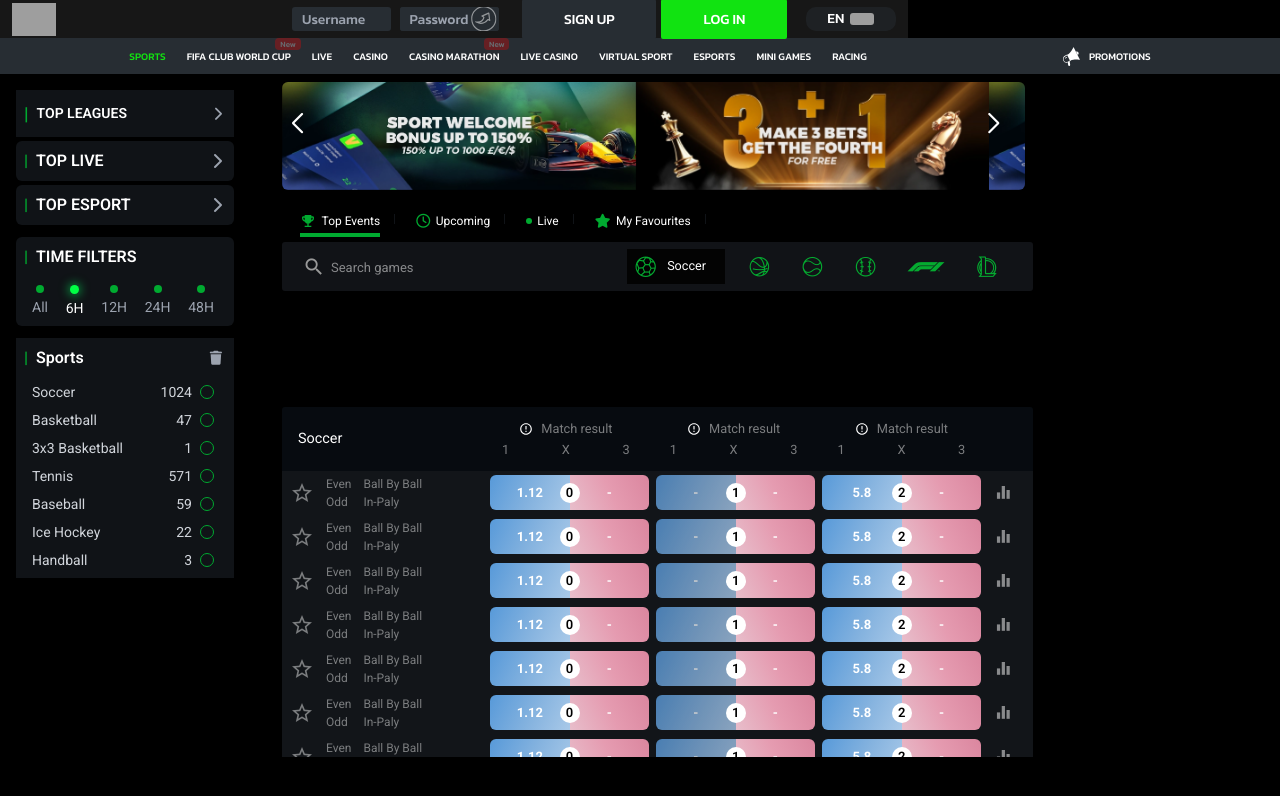
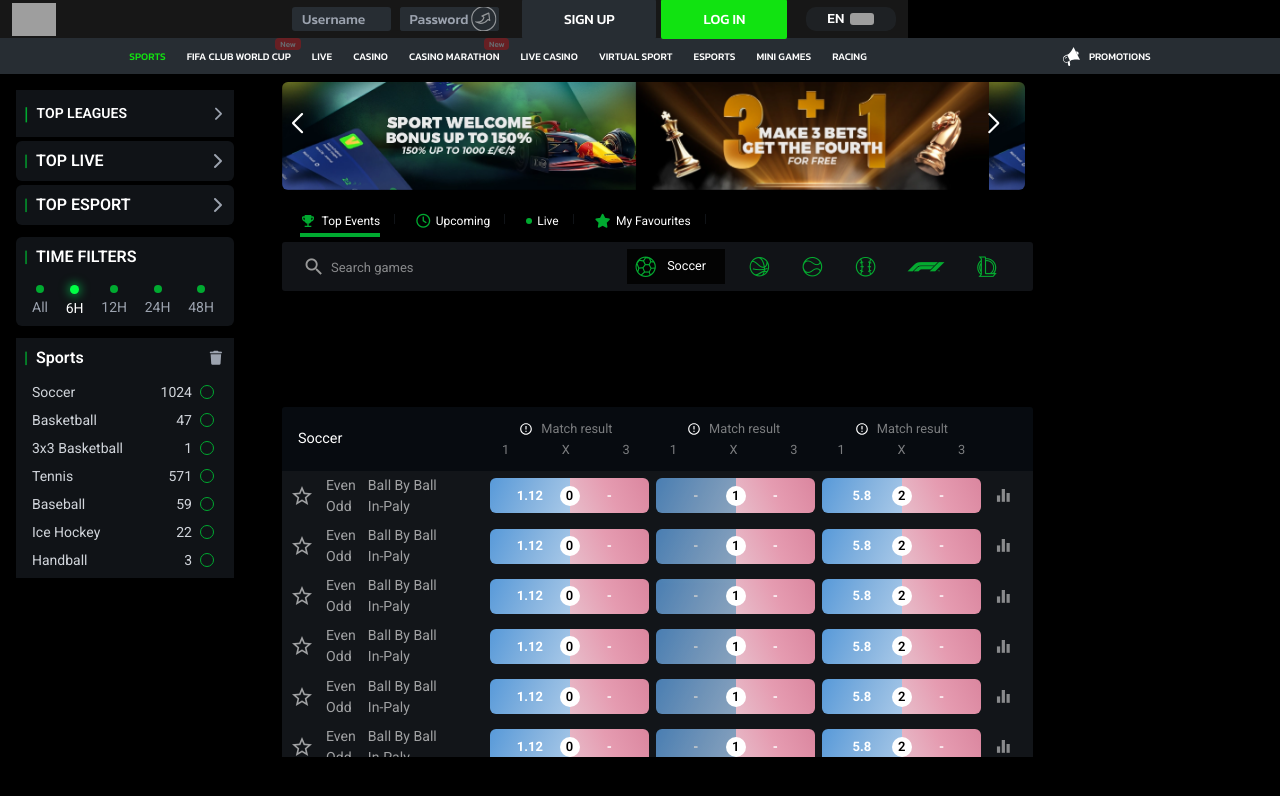
Before and after one commit to faizan99904/FlashExch, an Angular app: page / in a window 1280 px wide. Shown: the top 796 px of the page. Built offline with nearby package versions, Linux system fonts and the light colour scheme; grey boxes are pictures that could not be loaded.

Commit message:
fix market color

```diff
--- a/src/component/market/market.component.html
+++ b/src/component/market/market.component.html
@@ -220,15 +220,15 @@
                 <!-- <span class="text-[#7B7D7F] mr-2 truncate " routerLink="/market-detail">Ball By Ball</span>
                 <span class="text-[#00A930] truncate">In-Paly</span> -->
                 <div class="flex items-center h-full gap-3">
-                       <span class="material-icons text-[#7B7D7F]">star_border</span>
-                       <div class="text-[#7B7D7F] flex flex-col py-1 ">
-                          <div class="text-[12px]">Even</div>
-                           <div class="text-[12px]">Odd</div>
+                       <span class="material-icons text-[hsla(0,0%,100%,.6)] hover:text-[#11E311]">star_border</span>
+                       <div class="text-[hsla(0,0%,100%,.6)] flex flex-col py-1 ">
+                          <div class="text-[.88rem]">Even</div>
+                           <div class="text-[.88rem]">Odd</div>
                        </div>
 
-                        <div class="text-[#7B7D7F] flex flex-col py-1 ">
-                          <div class="text-[12px]">Ball By Ball</div>
-                           <div class="text-[12px]">In-Paly</div>
+                        <div class="text-[hsla(0,0%,100%,.6)] flex flex-col py-1 ">
+                          <div class="text-[.88rem] text-nowrap truncate">Ball By Ball</div>
+                           <div class="text-[.88rem]">In-Paly</div>
                        </div>
                 </div>
             </div>
```
